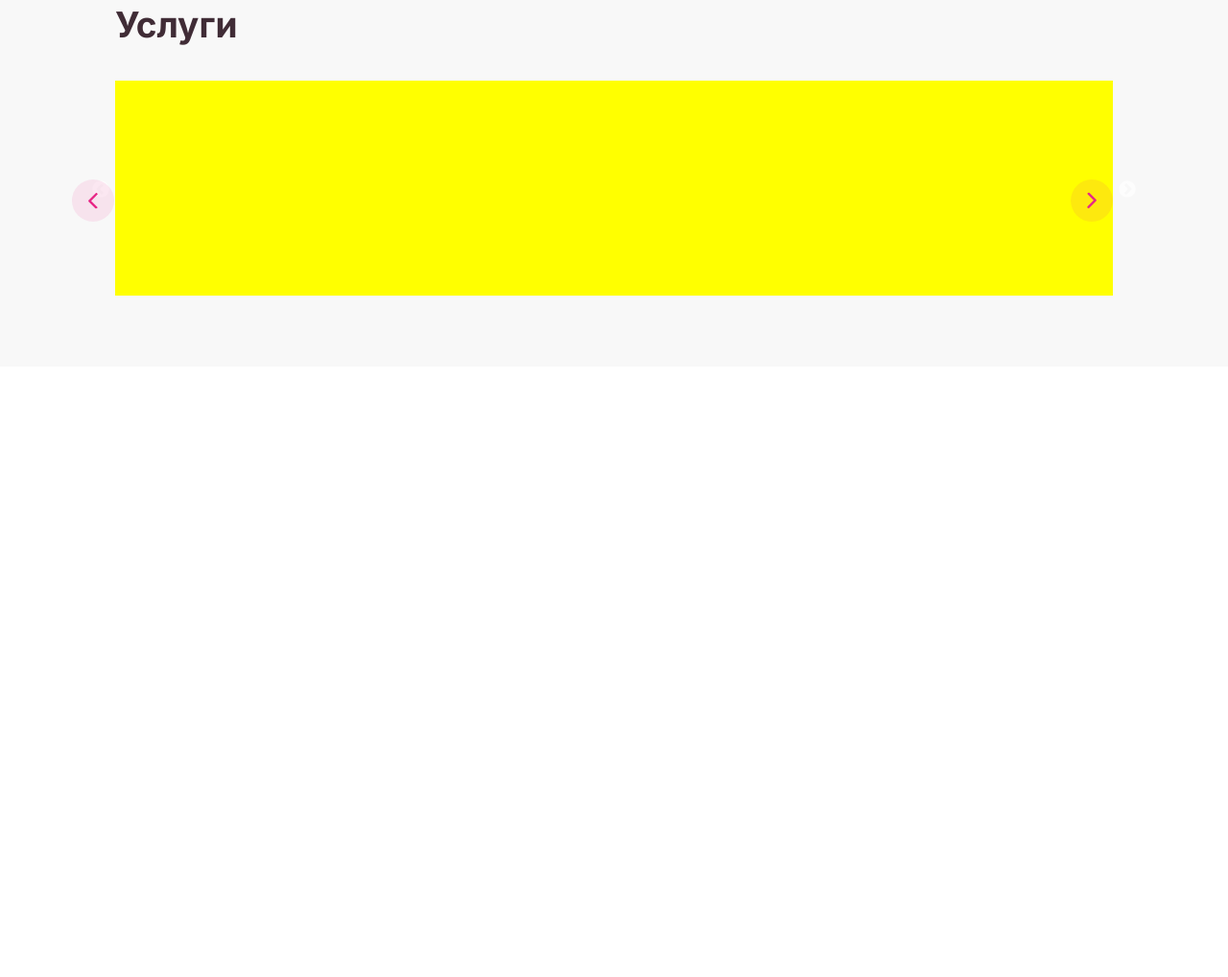
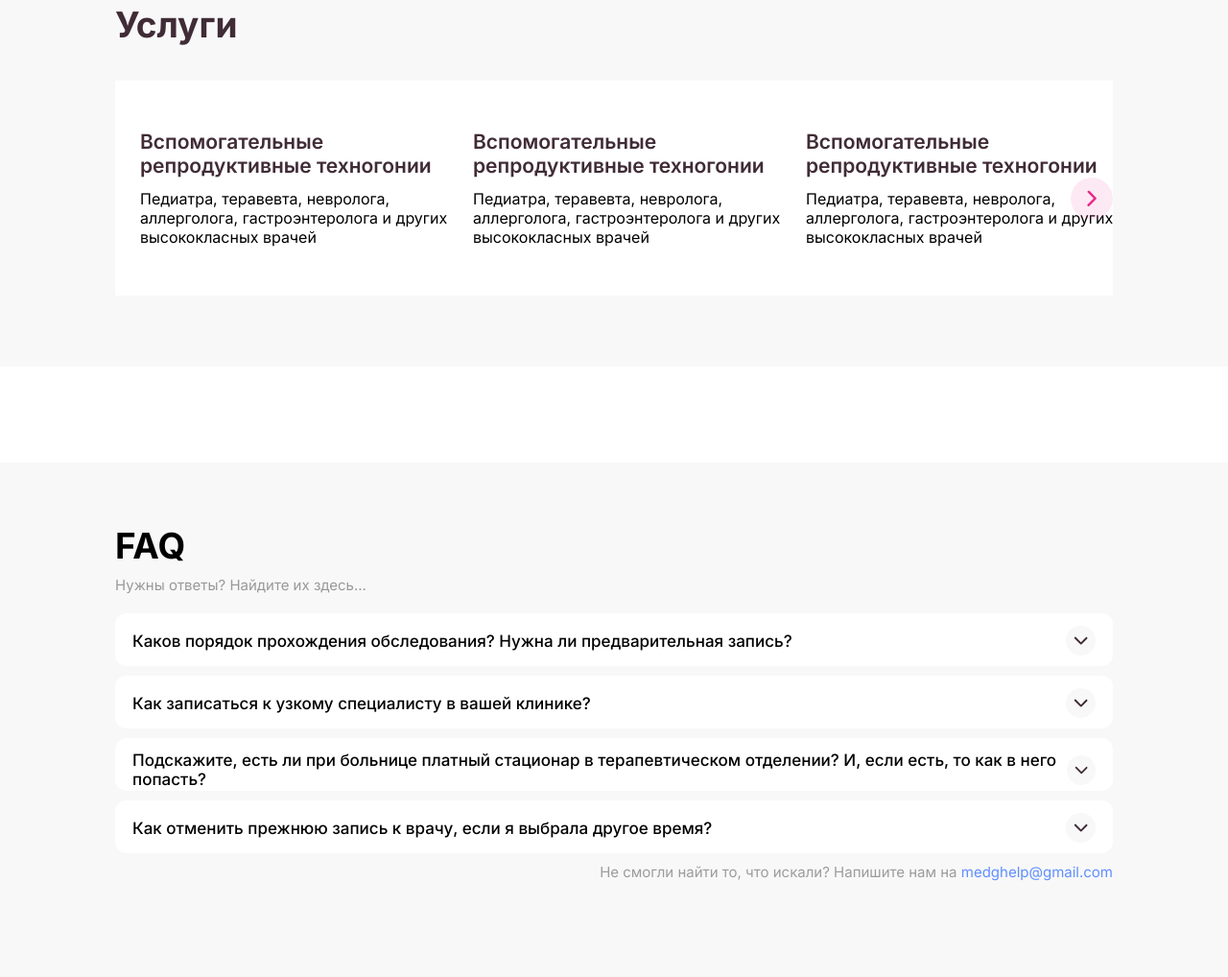
Before and after one commit to orzumand/MedGFull, a React app: page / in a window 1280 px wide. Shown: the part 731-1749 px from the top of the page at 96% size. Before the commit the page ends 1113 px from the top, so only its background shows below. Built offline with nearby package versions, Linux system fonts and the light colour scheme.

Commit message:
Services part  built

```diff
--- a/src/Components/Main/FAQ/style.js
+++ b/src/Components/Main/FAQ/style.js
@@ -1,5 +1,5 @@
 import styled from "styled-components";
-import { ReactComponent as Arrow } from "../../Assets/Icons/Vector.svg";
+import { ReactComponent as Arrow } from "../../../Assets/Icons/Vector.svg";
 const Wrapper = styled.div`
   margin-top: 100px;
   width: 100%;
@@ -8,7 +8,11 @@
   padding-bottom: 100px;
   background: var(--secondColor);
 `;
-const Container = styled.div``;
+const Container = styled.div`
+  width: 100%;
+  max-width: 1440px;
+  margin: auto;
+`;
 const Ftitle = styled.div`
   font-size: 37px;
   font-weight: 700;
--- a/src/Components/Main/Service/index.jsx
+++ b/src/Components/Main/Service/index.jsx
@@ -2,13 +2,13 @@
 import Slider from "react-slick";
 import { Arrows, Card, Carousel, Container, Wrapper } from "./style";
 const settings = {
-  // dots: true,
-  // infinite: true,
+  infinite: true,
+  centerPadding: "19px",
+
+  slidesToScroll: 1,
+  slidesToShow: 3,
   speed: 500,
-  slidesToShow: 3,
-  slidesToScroll: 1,
-  centerPadding: "19px",
-  center: true,
+  width: "100%",
 };
 const Service = () => {
   const slider = useRef();
@@ -17,20 +17,53 @@
       <Container>
         <div className={"title"}>Услуги</div>
         <Carousel>
-          <Arrows.Right onClick={() => slider.current.slickPrev()} />
           <Arrows.Left onClick={() => slider.current.slickNext()} />
-          <Slider ref={slider} {...settings}>
+          <Slider className="slider" ref={slider} {...settings}>
             <div>
-              <Card></Card>
+              <Card>
+                <div className="title">
+                  Вспомогательные репродуктивные техногонии
+                </div>
+                <div className="sibtitle">
+                  Педиатра, теравевта, невролога, аллерголога, гастроэнтеролога
+                  и других высококласных врачей
+                </div>
+              </Card>
             </div>
             <div>
-              <Card></Card>
+              <Card>
+                <div className="title">
+                  Вспомогательные репродуктивные техногонии
+                </div>
+                <div className="sibtitle">
+                  Педиатра, теравевта, невролога, аллерголога, гастроэнтеролога
+                  и других высококласных врачей
+                </div>
+              </Card>
             </div>
             <div>
-              <Card></Card>
+              <Card>
+                {" "}
+                <div className="title">
+                  Вспомогательные репродуктивные техногонии
+                </div>
+                <div className="sibtitle">
+                  Педиатра, теравевта, невролога, аллерголога, гастроэнтеролога
+                  и других высококласных врачей
+                </div>
+              </Card>
             </div>
             <div>
-              <Card></Card>
+              <Card>
+                {" "}
+                <div className="title">
+                  Вспомогательные репродуктивные техногонии
+                </div>
+                <div className="sibtitle">
+                  Педиатра, теравевта, невролога, аллерголога, гастроэнтеролога
+                  и других высококласных врачей
+                </div>
+              </Card>
             </div>
           </Slider>
         </Carousel>
--- a/src/Components/Main/Service/style.js
+++ b/src/Components/Main/Service/style.js
@@ -50,16 +50,52 @@
 `;
 
 const Card = styled.div`
-  width: 386px;
+  width: 390px;
   height: 224px;
-  background-color: yellow;
+  background-color: #ffff;
   border-radius: 12px;
+  padding: 26px;
+  padding-top: 51px;
+  .title {
+    font-family: "Inter";
+    font-style: normal;
+    font-weight: 600;
+    font-size: 21px;
+    line-height: 25px;
+    width: 326px;
+    /* Light/black */
+
+    color: #402c36;
+    margin-bottom: 12px;
+  }
+  .subtitle {
+    font-family: "Inter";
+    font-style: normal;
+    font-weight: 400;
+    font-size: 15px;
+    line-height: 130%;
+    /* or 19px */
+
+    /* Light/sec */
+
+    color: #c2b7bd;
+  }
 `;
 
 const Arrows = styled.div``;
 
 const Carousel = styled.div`
+  display: flex;
+  flex-direction: column;
+
+  justify-content: center;
   position: relative;
+  .slick-next {
+    display: none !important;
+  }
+  .slick-prev {
+    display: none !important;
+  }
 `;
 Arrows.Right = styled(Arrow)`
   width: 44px;
@@ -83,6 +119,7 @@
   padding: 13px;
   border-radius: 50%;
   transform: rotate(270deg);
+  cursor: pointer;
   & path {
     stroke: #e72887;
   }
@@ -90,5 +127,8 @@
   z-index: 1;
   right: 0;
   top: 45%;
+  :active {
+    background-color: #ffffff;
+  }
 `;
 export { Wrapper, Container, Button, Card, Arrows, Carousel };
--- a/src/Components/Main/index.jsx
+++ b/src/Components/Main/index.jsx
@@ -1,12 +1,13 @@
 import React from "react";
 import Consult from "./Consult";
 import Service from "./Service";
-
+import FAQ from "./FAQ";
 const Main = () => {
   return (
     <div>
       <Consult />
       <Service />
+      <FAQ />
     </div>
   );
 };
--- a/src/index.css
+++ b/src/index.css
@@ -9,6 +9,6 @@
 :root {
   --mainColor: #e72887;
   --blackColor: #402c36;
-  --secondColor: #c2b7bd;
+  --secondColor: #f8f8f8;
   --padding: 0px 120px;
 }
--- a/src/index.js
+++ b/src/index.js
@@ -4,10 +4,13 @@
 import Root from "./root";
 import "slick-carousel/slick/slick.css";
 import "slick-carousel/slick/slick-theme.css";
+import { BrowserRouter } from "react-router-dom";
 
 const root = ReactDOM.createRoot(document.getElementById("root"));
 root.render(
   <React.StrictMode>
-    <Root />
+    <BrowserRouter>
+      <Root />
+    </BrowserRouter>
   </React.StrictMode>
 );
```
